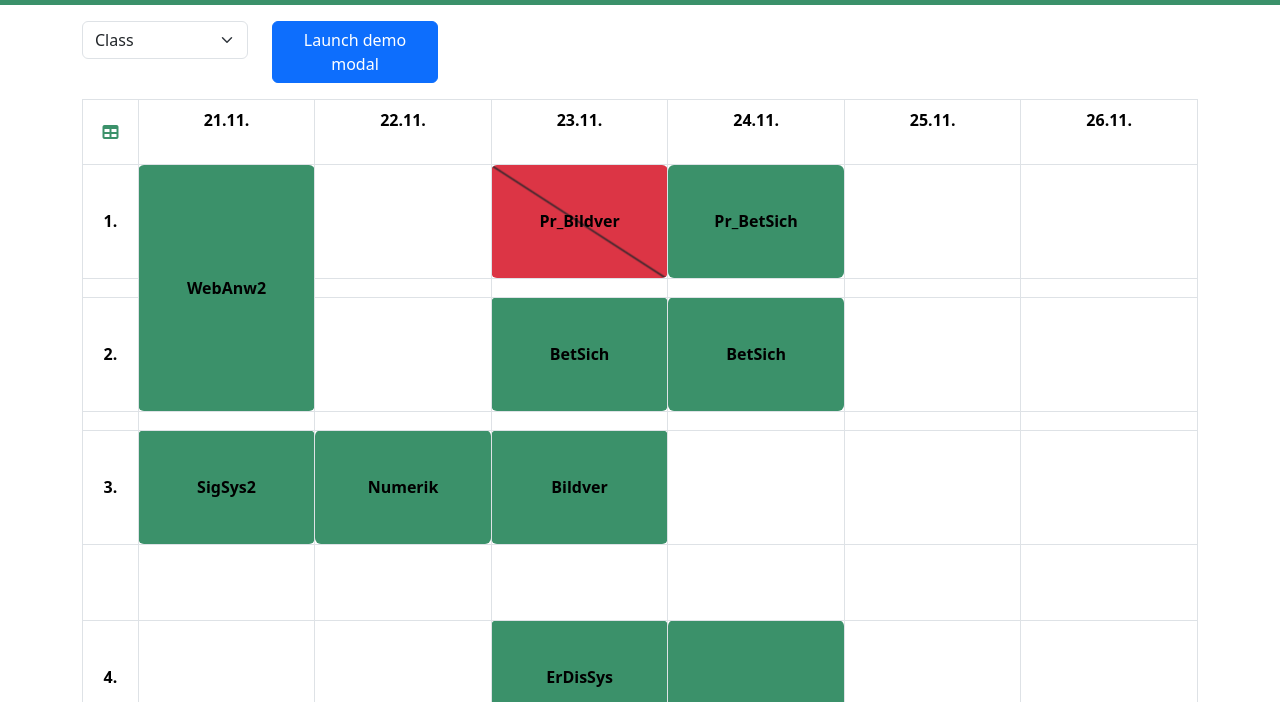
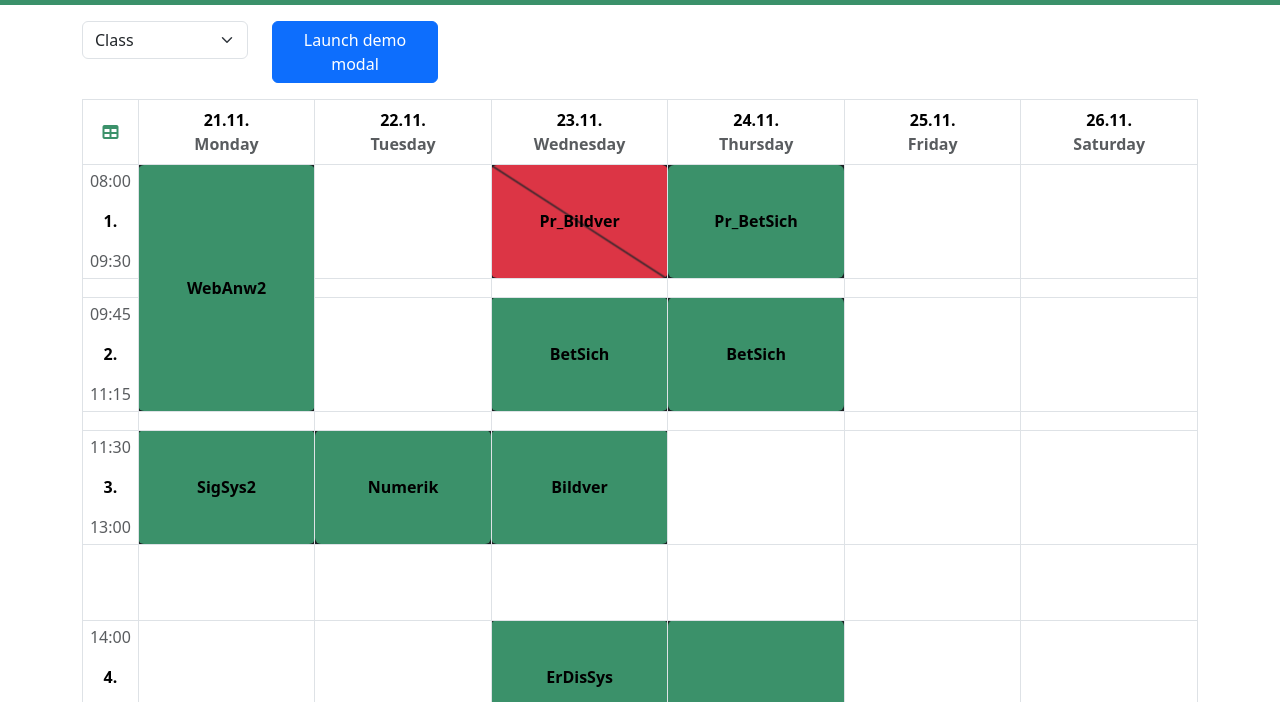
Before and after one commit to DavidKirn/WebTimetable, a plain HTML site: page index.html in a window 1280 px wide. Shown: the part 51-753 px from the top of the page. Drawn offline with nearby package versions, Linux system fonts and the light colour scheme.

Commit message:
Fixed font color on theme change

```diff
--- a/index.html
+++ b/index.html
@@ -120,114 +120,9 @@
                             <thead>
                                 <tr id="table-date-row">
                                     <th style="width: 5%; vertical-align: middle;"><i class="fa-solid fa-table text-default"></i></th>
-                                    <!-- <th>14.11.<br><span class="text-white-50">Monday</span></th>
-                                    <th>15.11.<br><span class="text-white-50">Tuesday</span></th>
-                                    <th>16.11.<br><span class="text-white-50">Wednesday</span></th>
-                                    <th>17.11.<br><span class="text-white-50">Thursday</span></th>
-                                    <th>18.11.<br><span class="text-white-50">Friday</span></th>
-                                    <th>19.11.<br><span class="text-white-50">Saturday</span></th> -->
                                 </tr>
                             </thead>
                             <tbody id="table-body">
-                                <!-- <tr>
-                                    <td><span class="text-white-50">08:00</span><br><span class="fw-bold">1.</span><br><span class="text-white-50">09:30</span></td>
-                                    <td></td>
-                                    <td></td>
-                                    <td></td>
-                                    <td></td>
-                                    <td></td>
-                                    <td></td>
-                                </tr>
-                                <tr>
-                                    <td></td>
-                                    <td></td>
-                                    <td></td>
-                                    <td></td>
-                                    <td></td>
-                                    <td></td>
-                                    <td></td>
-                                </tr>
-                                <tr>
-                                    <td><span class="text-white-50">09:45</span><br><span class="fw-bold">2.</span><br><span class="text-white-50">11:15</span></td>
-                                    <td></td>
-                                    <td></td>
-                                    <td></td>
-                                    <td></td>
-                                    <td></td>
-                                    <td></td>
-                                </tr>
-                                <tr>
-                                    <td></td>
-                                    <td></td>
-                                    <td></td>
-                                    <td></td>
-                                    <td></td>
-                                    <td></td>
-                                    <td></td>
-                                </tr>
-                                <tr>
-                                    <td><span class="text-white-50">11:30</span><br><span class="fw-bold">3.</span><br><span class="text-white-50">13:00</span></td>
-                                    <td></td>
-                                    <td></td>
-                                    <td></td>
-                                    <td></td>
-                                    <td></td>
-                                    <td></td>
-                                </tr>
-                                <tr>
-                                    <td></td>
-                                    <td></td>
-                                    <td></td>
-                                    <td></td>
-                                    <td></td>
-                                    <td></td>
-                                    <td></td>
-                                </tr>
-                                <tr>
-                                    <td><span class="text-white-50">14:00</span><br><span class="fw-bold">4.</span><br><span class="text-white-50">15:30</span></td>
-                                    <td></td>
-                                    <td></td>
-                                    <td></td>
-                                    <td></td>
-                                    <td></td>
-                                    <td></td>
-                                </tr>
-                                <tr>
-                                    <td></td>
-                                    <td></td>
-                                    <td></td>
-                                    <td></td>
-                                    <td></td>
-                                    <td></td>
-                                    <td></td>
-                                </tr>
-                                <tr>
-                                    <td><span class="text-white-50">15:45</span><br><span class="fw-bold">5.</span><br><span class="text-white-50">17:15</span></td>
-                                    <td></td>
-                                    <td></td>
-                                    <td></td>
-                                    <td></td>
-                                    <td></td>
-                                    <td></td>
-                                </tr>
-                                <tr>
-                                    <td></td>
-                                    <td></td>
-                                    <td></td>
-                                    <td></td>
-                                    <td></td>
-                                    <td></td>
-                                    <td></td>
-                                </tr>
-                                <tr>
-                                    <td><span class="text-white-50">17:30</span><br><span class="fw-bold">6.</span><br><span class="text-white-50">19:00</span></td>
-                                    <td></td>
-                                    <td></td>
-                                    <td></td>
-                                    <td></td>
-                                    <td></td>
-                                    <td></td>
-                                </tr> -->
                             </tbody>
                         </table>
                     </div>
@@ -260,8 +155,10 @@
                 } else {
                     if (theme === "dark") {
                         document.documentElement.style.setProperty('--dk-body-bg', '#212529');
+                        document.documentElement.style.setProperty('--dk-text-color', '#fff');
                     } else {
                         document.documentElement.style.setProperty('--dk-body-bg', '#ffffff');
+                        document.documentElement.style.setProperty('--dk-text-color', '#000');
                     }
                     document.documentElement.setAttribute('data-bs-theme', theme)
                 }
@@ -449,7 +346,7 @@
 
                     const divStart = document.createElement("div");
                     const spanStart = document.createElement("span");
-                    spanStart.classList.add("text-white-50");
+                    spanStart.classList.add("text-body-secondary");
                     spanStart.innerText = element.start_time;
                     divStart.appendChild(spanStart);
                     tdTime.appendChild(divStart);
@@ -464,7 +361,7 @@
 
                     const divEnd = document.createElement("div");
                     const spanEnd = document.createElement("span");
-                    spanEnd.classList.add("text-white-50");
+                    spanEnd.classList.add("text-body-secondary");
                     spanEnd.innerText = element.end_time;
                     divEnd.appendChild(spanEnd);
                     tdTime.appendChild(divEnd);
@@ -507,13 +404,14 @@
 
                     const divDate = document.createElement("div");
                     const spanDate = document.createElement("span");
+                    spanDate.classList.add("text-body-emphasis");
                     spanDate.innerText = moment(dayDate).format("DD.MM.");
                     divDate.appendChild(spanDate);
                     thDay.appendChild(divDate);
 
                     const divDayOfWeek = document.createElement("div");
                     const spanDayOfWeek = document.createElement("span");
-                    spanDayOfWeek.classList.add("text-white-50");
+                    spanDayOfWeek.classList.add("text-body-secondary");
                     spanDayOfWeek.innerText = moment(dayDate).format("dddd");
                     divDayOfWeek.appendChild(spanDayOfWeek);
                     thDay.appendChild(divDayOfWeek);
@@ -546,6 +444,7 @@
                         divDispName.classList.add("py-3");
                         const spanDispName = document.createElement("span");
                         spanDispName.classList.add("fw-bold");
+                        spanDispName.classList.add("text-body-emphasis");
                         spanDispName.innerText = lesson.displayname;
                         divDispName.appendChild(spanDispName);
                         tdTime.appendChild(divDispName);
--- a/style.css
+++ b/style.css
@@ -7,6 +7,7 @@
     --dk-default-rgb: 59, 145, 106;
     --dk-body-color-rgb: 173, 181, 189;
     --dk-body-bg: #fff;
+    --dk-text-color: #000;
 }
 
 .btn-default {
@@ -96,6 +97,10 @@
     }
 }
 
+.table {
+    background-color: #1b1f22;
+}
+
 tbody td {
     height: .08em;
     padding: 0 !important;
@@ -149,3 +154,7 @@ tbody td.lesson.cancelled {
 .navbar-brand:hover {
     transform: rotate(-3deg) scale(1.1);
 }
+
+.lesson {
+    color: var(--dk-text-color);
+}
```
